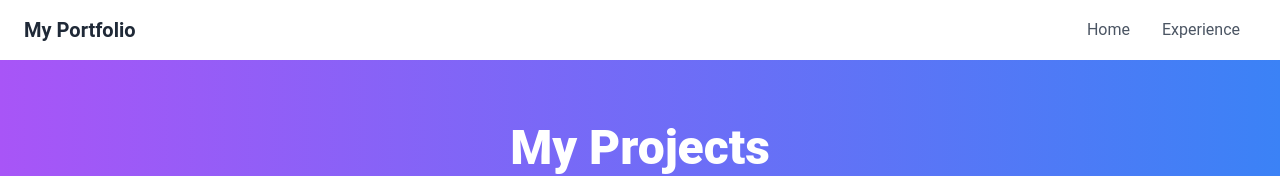
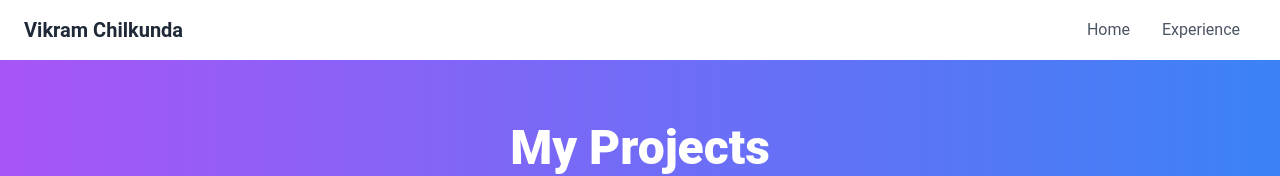
Before and after one commit to VikramChilkunda/portfolio, a Next.js app: page /experience in a window 1280 px wide. Shown: the top 176 px of the page. Built offline with nearby package versions, Linux system fonts and the light colour scheme.

Commit message:
small change

```diff
--- a/components/Navbar.tsx
+++ b/components/Navbar.tsx
@@ -6,7 +6,7 @@ const Navbar: React.FC = () => {
         <nav className="bg-white shadow-md">
             <div className="container mx-auto px-6 py-4 flex justify-between items-center">
                 <h1 className="text-xl font-bold text-gray-800">
-                    <a href={`/`}>My Portfolio</a>
+                    <a href={`/`}>Vikram Chilkunda</a>
                 </h1>
                 <div>
                     <a href={`/`} className="text-gray-600 hover:text-gray-800 mx-4">Home</a>
```
